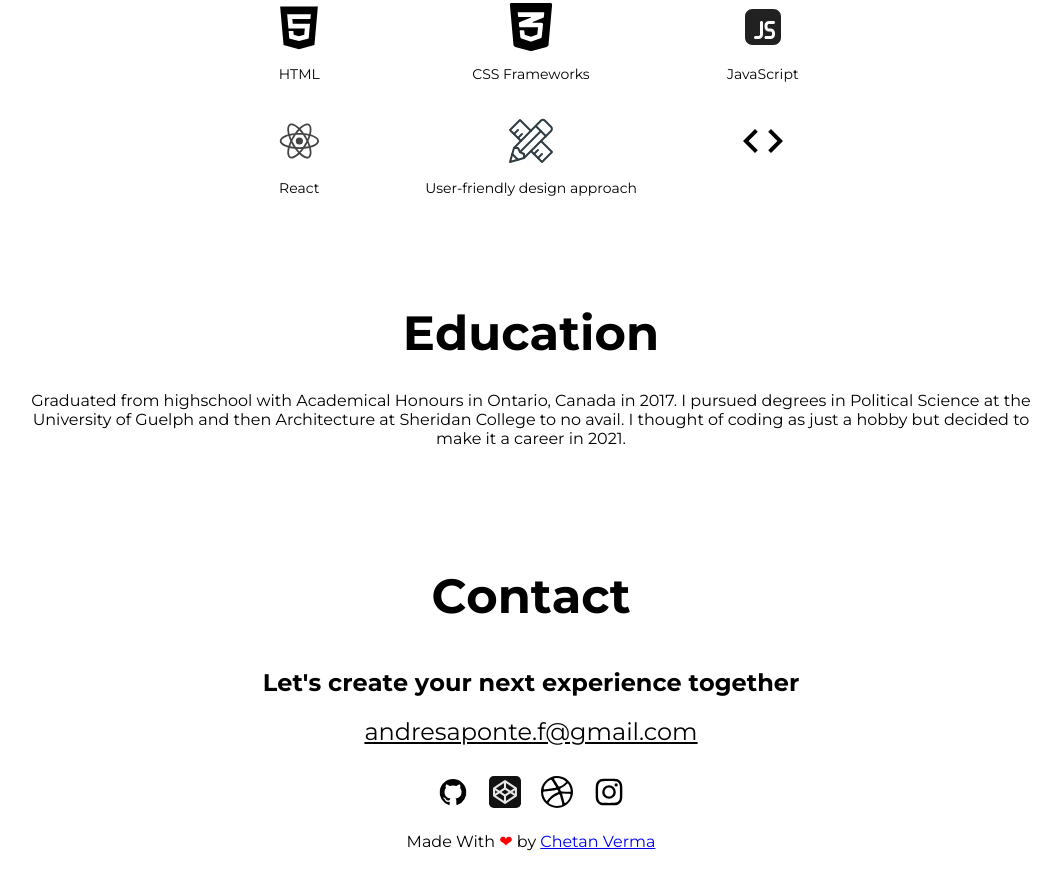
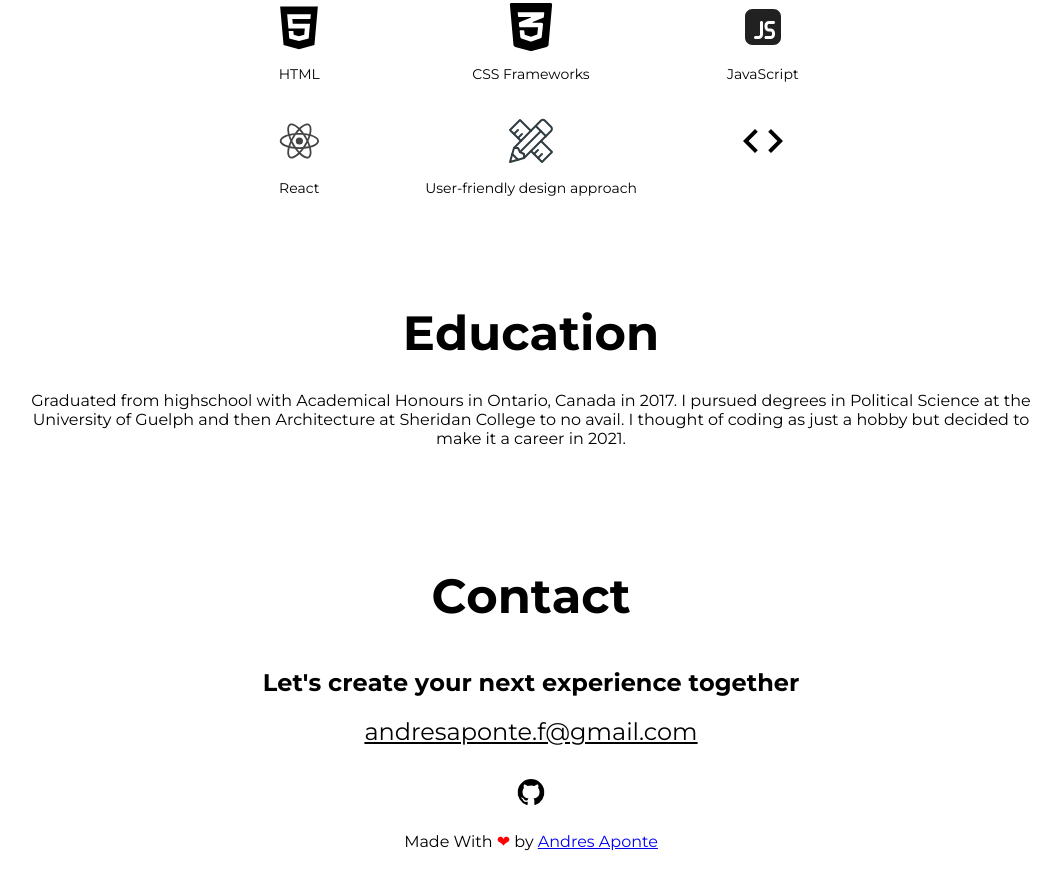
Before and after one commit to andresaponte22/react-portfolio, a Gatsby site: page / in a window 1280 px wide. Shown: the part 1851-2740 px from the top of the page, without its empty margins (109-1170 px from the left). Built offline with nearby package versions, Linux system fonts and the light colour scheme; Gatsby itself is replaced by a stand-in of ours.

Commit message:
Updated contact me section

```diff
--- a/src/components/Footer.js
+++ b/src/components/Footer.js
@@ -28,7 +28,7 @@ const Footer = () => {
           </div>
           <span>
             Made With <icon>❤</icon> by{" "}
-            <a href="https://www.chetanverma.com/">Chetan Verma</a>
+            <a href="https://github.com/andresaponte22">Andres Aponte</a>
           </span>
         </div>
       </div>
--- a/src/yourdata.js
+++ b/src/yourdata.js
@@ -174,19 +174,19 @@ export default {
   contactSubHeading: "Let's create your next experience together",
   social: [
     // Add Or Remove The Link Accordingly
-    { img: githubIcon, url: "https://github.com/chetanverma16" },
-    {
-      img: codepenIcon,
-      url: "https://www.codepen.com/",
-    },
-    {
-      img: dribbbleIcon,
-      url: "https://dribbble.com/chetanverma",
-    },
-    {
-      img: instagramIcon,
-      url: "https://www.instagram.com/",
-    },
+    { img: githubIcon, url: "https://github.com/andresaponte22" },
+    // {
+    //   img: codepenIcon,
+    //   url: "https://www.codepen.com/",
+    // },
+    // {
+    //   img: dribbbleIcon,
+    //   url: "https://dribbble.com/",
+    // },
+    // {
+    //   img: instagramIcon,
+    //   url: "https://www.instagram.com/",
+    // },
   ],
 
   // End Contact Section ---------------
```
